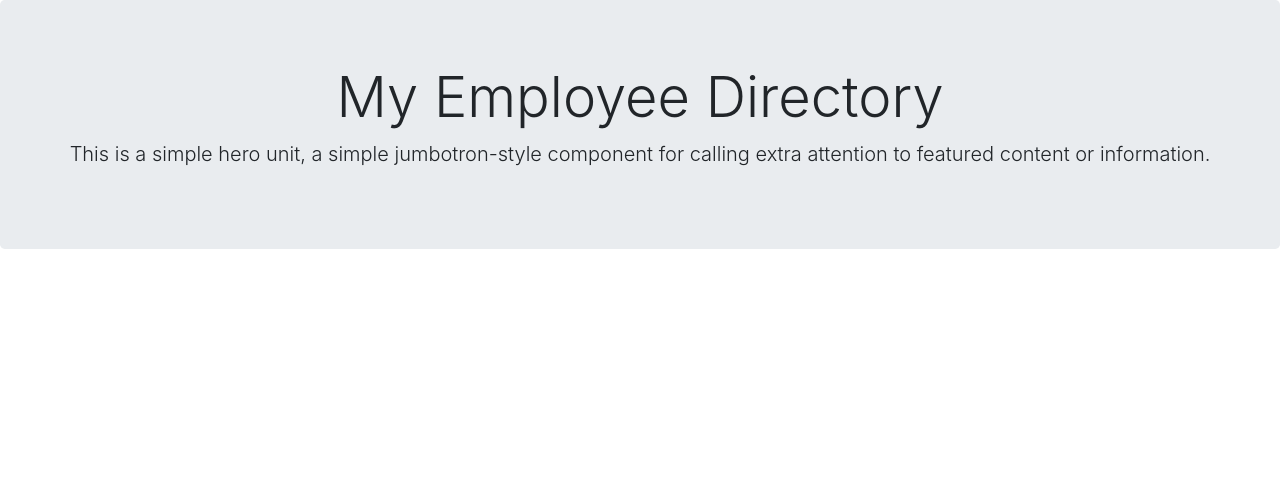
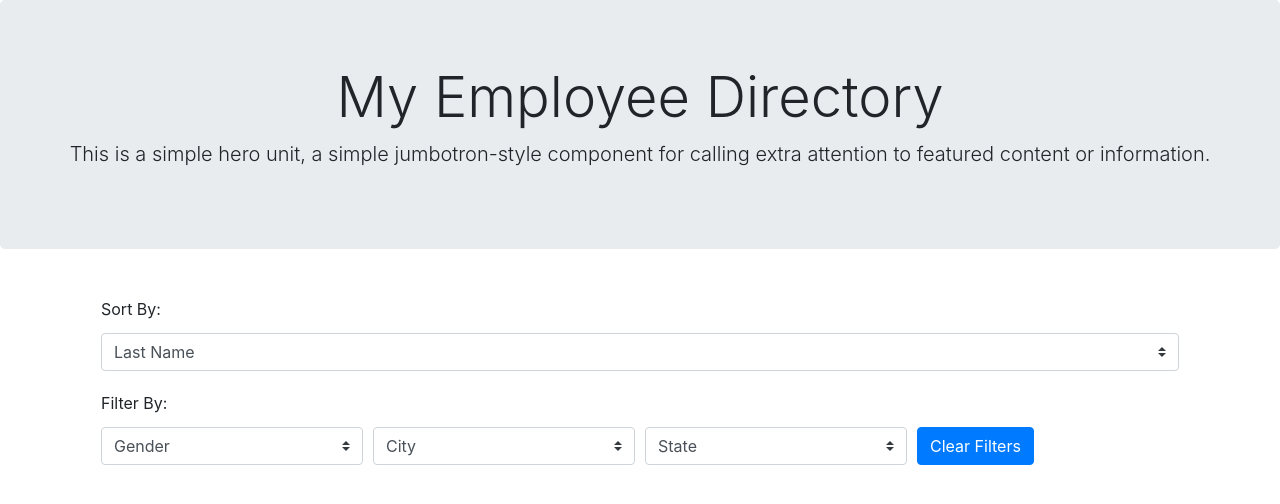
Before and after one commit to zehrl/user-directory, a React (Create React App) app: page / in a window 1280 px wide. Shown: the top 504 px of the page. Built offline with nearby package versions, Linux system fonts and the light colour scheme.

Commit message:
Form component added

```diff
--- a/src/App.js
+++ b/src/App.js
@@ -1,9 +1,13 @@
 import Jumbotron from "./components/jumbotron";
+import Form from "./components/form"
 
 function App() {
   return (
     <div>
       <Jumbotron />
+      <div className="container">
+        <Form />
+      </div>
     </div>
   );
 }
--- /dev/null
+++ b/src/components/form.js
@@ -0,0 +1,51 @@
+function Form() {
+    return (
+        <form className="p-3">
+            <div className="form-group">
+                <label className="mr-2" for="inlineFormCustomSelectPref">Sort By:</label>
+                <select className="custom-select my-1 mr-sm-2" id="inlineFormCustomSelectPref">
+                    <option value="1">First Name</option>
+                    <option value="2" selected>Last Name</option>
+                    <option value="3">Gender</option>
+                    <option value="4">Age</option>
+                    <option value="5">City</option>
+                    <option value="6">State</option>
+                </select>
+            </div>
+
+            <label className="mr-2" for="asdf">Filter By:</label>
+            <div className="form-row">
+
+                <div className="form-group col-sm">
+                    <select className="custom-select my-1 mr-sm-2" id="asdf">
+                        <option disabled selected>Gender</option>
+                        <option value="1">Male</option>
+                        <option value="2">Female</option>
+                    </select>
+                </div>
+
+                <div className="form-group col-sm">
+                    <select className="custom-select my-1 mr-sm-2" id="inlineFormCustomSelectPref">
+                        <option disabled selected>City</option>
+                        <option value="1">Seattle</option>
+                    </select>
+                </div>
+
+                <div className="form-group col-sm">
+                    <select className="custom-select my-1 mr-sm-2" id="inlineFormCustomSelectPref">
+                        <option disabled selected>State</option>
+                        <option value="1">Seattle</option>
+                    </select>
+                </div>
+
+                <div className="form-group col-sm my-1">
+                    <button type="submit" className="btn btn-primary">Clear Filters</button>
+                </div>
+
+            </div>
+
+        </form>
+    )
+}
+
+export default Form;
--- a/src/components/jumbotron.js
+++ b/src/components/jumbotron.js
@@ -1,14 +1,12 @@
 function Jumbotron() {
 
     return (
-
-        <div class="jumbotron text-center">
-            <h1 class="display-4">My Employee Directory</h1>
-            <p class="lead px-4">This is a simple hero unit, a simple jumbotron-style component for calling extra attention
+        <div className="jumbotron text-center">
+            <h1 className="display-4">My Employee Directory</h1>
+            <p className="lead px-4">This is a simple hero unit, a simple jumbotron-style component for calling extra attention
             to
             featured content or information.</p>
         </div>
-
     )
 }
 
```
